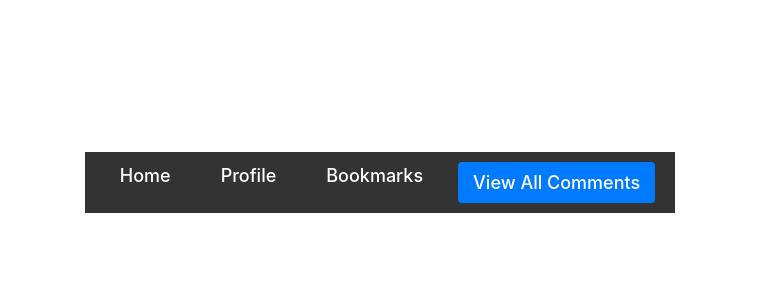
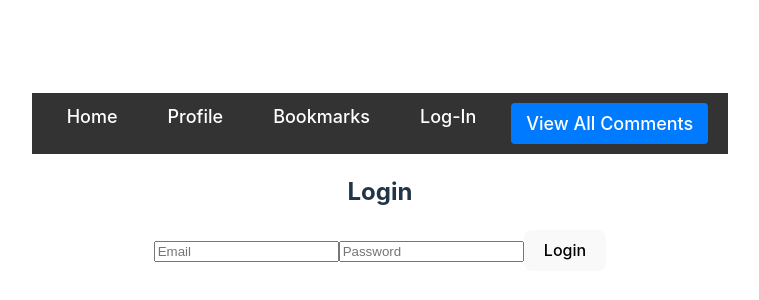
Before and after one commit to margonautix/yarnia.CAPSTONE, a React (Vite) app in the folder yarnia-project/: page /login in a window 1280 px wide. Shown: the part 218-518 px from the top of the page, without its empty margins (260-1019 px from the left). Built offline with nearby package versions, Linux system fonts and the light colour scheme.

Commit message:
log-in set up

```diff
--- a/yarnia-project/src/App.jsx
+++ b/yarnia-project/src/App.jsx
@@ -1,38 +1,24 @@
-import { useState } from "react";
-import { Routes, Route } from "react-router-dom";
-import Stories from "./Components/Stories"; // Ensure correct case
+import React from "react";
+import { Route, Routes } from "react-router-dom";
+import Login from "./components/Login"; // Import the login component
+import { AuthProvider } from "./Context/AuthContext"; // Authentication context provider
+import Stories from "./components/Stories";
 import SingleStory from "./components/SingleStory";
-import CommentsPage from "./components/Comments"; // Import the CommentsPage component
-import NavBar from "./components/Navbar"; // Import the NavBar component
-import "./App.css";
+import Navbar from "./components/Navbar"; // Import the Navbar component
+import "./app.css";
 
-function App() {
-  const [searchParams, setSearchParams] = useState("");
-
+const App = () => {
   return (
-    <div className="App">
-      {/* Navbar always visible */}
-      <NavBar />
-
+    <AuthProvider>
+      {/* Add Navbar here */}
+      <Navbar />
       <Routes>
-        {/* Passing searchParams to the Stories component */}
-        <Route
-          path="/"
-          element={
-            <Stories
-              searchParams={searchParams}
-              setSearchParams={setSearchParams}
-            />
-          }
-        />
-        {/* Route for viewing a single story */}
-        <Route path="/stories/:storyId" element={<SingleStory />} />
-
-        {/* Admin-only route for viewing all comments */}
-        <Route path="/comments" element={<CommentsPage />} />
+        <Route path="/login" element={<Login />} />
+        <Route path="/" element={<Stories />} />
+        <Route path="/story/:id" element={<SingleStory />} />
       </Routes>
-    </div>
+    </AuthProvider>
   );
-}
+};
 
 export default App;
--- /dev/null
+++ b/yarnia-project/src/Context/AuthContext.jsx
@@ -0,0 +1,32 @@
+import React, { createContext, useState, useEffect } from "react";
+
+// Create the context
+export const AuthContext = createContext();
+
+export const AuthProvider = ({ children }) => {
+  const [user, setUser] = useState(null);
+
+  useEffect(() => {
+    const fetchUser = async () => {
+      const token = localStorage.getItem("token");
+      if (token) {
+        try {
+          const response = await fetch("/api/auth/me", {
+            headers: { Authorization: `Bearer ${token}` },
+          });
+          const userData = await response.json();
+          setUser(userData);
+        } catch (error) {
+          console.error("Error fetching user data", error);
+        }
+      }
+    };
+    fetchUser();
+  }, []);
+
+  return (
+    <AuthContext.Provider value={{ user, setUser }}>
+      {children}
+    </AuthContext.Provider>
+  );
+};
--- /dev/null
+++ b/yarnia-project/src/components/Login.jsx
@@ -0,0 +1,61 @@
+import React, { useState, useContext } from "react";
+import { AuthContext } from "../Context/AuthContext";
+
+const Login = () => {
+  const { setUser } = useContext(AuthContext);
+  const [email, setEmail] = useState("");
+  const [password, setPassword] = useState("");
+  const [error, setError] = useState(null);
+
+  const handleSubmit = async (e) => {
+    e.preventDefault();
+
+    try {
+      const response = await fetch("/api/auth/login", {
+        method: "POST",
+        headers: { "Content-Type": "application/json" },
+        body: JSON.stringify({ email, password }),
+      });
+
+      const data = await response.json();
+      if (data.token) {
+        localStorage.setItem("token", data.token);
+        const userResponse = await fetch("/api/auth/me", {
+          headers: { Authorization: `Bearer ${data.token}` },
+        });
+        const userData = await userResponse.json();
+        setUser(userData);
+      } else {
+        setError("Invalid credentials");
+      }
+    } catch (err) {
+      setError("An error occurred while logging in");
+    }
+  };
+
+  return (
+    <div>
+      <h2>Login</h2>
+      <form onSubmit={handleSubmit}>
+        <input
+          type="email"
+          value={email}
+          onChange={(e) => setEmail(e.target.value)}
+          placeholder="Email"
+          required
+        />
+        <input
+          type="password"
+          value={password}
+          onChange={(e) => setPassword(e.target.value)}
+          placeholder="Password"
+          required
+        />
+        <button type="submit">Login</button>
+      </form>
+      {error && <p style={{ color: "red" }}>{error}</p>}
+    </div>
+  );
+};
+
+export default Login;
--- a/yarnia-project/src/components/Navbar.jsx
+++ b/yarnia-project/src/components/Navbar.jsx
@@ -20,6 +20,9 @@ const NavBar = () => {
         <li>
           <Link to="/bookmarks">Bookmarks</Link>
         </li>
+        <li>
+          <Link to="/login">Log-In</Link>
+        </li>
         {/* Admin-only button */}
         <li>
           <button onClick={handleViewComments}>View All Comments</button>
--- a/yarnia-project/src/components/SingleStory.jsx
+++ b/yarnia-project/src/components/SingleStory.jsx
@@ -1,45 +1,44 @@
-import React, { useEffect, useState } from "react";
-import { useParams } from "react-router-dom";
-import { fetchSingleStory } from "../api"; // Assuming this fetches a single story from the API
+import React, { useContext, useState } from "react";
+import { AuthProvider } from "../Context/AuthContext";
 
-const SingleStory = () => {
-  const { id } = useParams(); // Extract the ID from the URL
-  const [story, setStory] = useState(null);
-  const [loading, setLoading] = useState(true);
+const SingleStory = ({ story }) => {
+  const { user } = useContext(AuthProvider);
+  const [comment, setComment] = useState("");
 
-  useEffect(() => {
-    const getStory = async () => {
-      try {
-        const data = await fetchSingleStory(id);
-        setStory(data);
-        setLoading(false);
-      } catch (error) {
-        console.error("Error fetching story:", error);
-        setLoading(false);
-      }
-    };
-    getStory();
-  }, [id]);
+  const handleCommentSubmit = async (e) => {
+    e.preventDefault();
 
-  if (loading) {
-    return <div>Loading...</div>;
-  }
-
-  if (!story) {
-    return <div>Story not found</div>;
-  }
+    if (user) {
+      const response = await fetch(`/api/stories/${story.id}/comments`, {
+        method: "POST",
+        headers: {
+          "Content-Type": "application/json",
+          Authorization: `Bearer ${localStorage.getItem("token")}`,
+        },
+        body: JSON.stringify({ userId: user.id, content: comment }),
+      });
+      const data = await response.json();
+      console.log("Comment added:", data);
+    } else {
+      alert("Please log in to comment");
+    }
+  };
 
   return (
     <div>
       <h1>{story.title}</h1>
       <p>{story.content}</p>
-      <p>
-        <strong>Author:</strong> {story.author.username}
-      </p>
-      <p>
-        <strong>Published:</strong>{" "}
-        {new Date(story.createdAt).toLocaleDateString()}
-      </p>
+      {user ? (
+        <form onSubmit={handleCommentSubmit}>
+          <textarea
+            value={comment}
+            onChange={(e) => setComment(e.target.value)}
+          />
+          <button type="submit">Post Comment</button>
+        </form>
+      ) : (
+        <p>You need to be logged in to comment</p>
+      )}
     </div>
   );
 };
```
